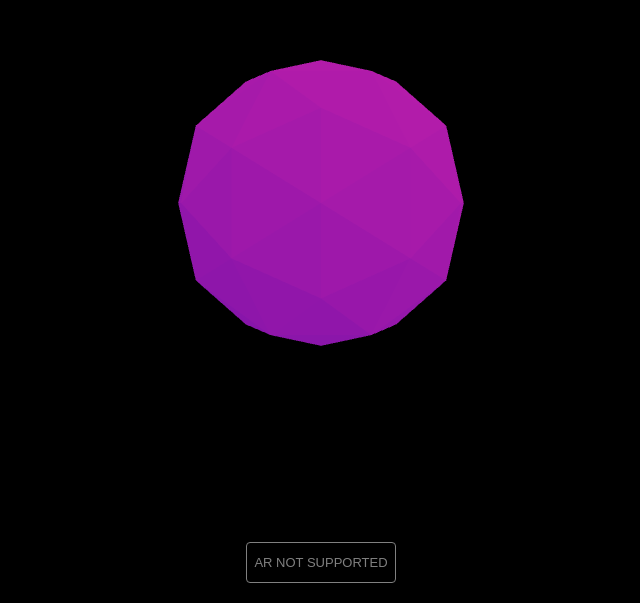
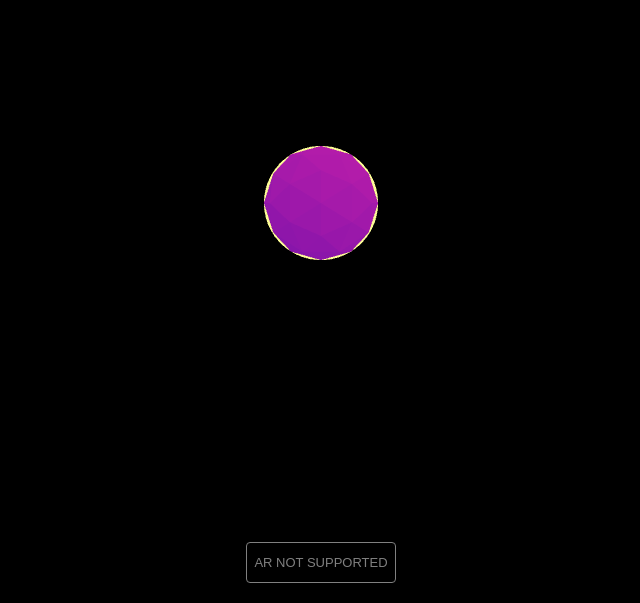
Before and after one commit to JeanKei/jeankei, a plain HTML site: page 2.more_objects.html in a window 1280 px wide. Shown: the part 197-800 px from the top of the page, without its empty margins (319-959 px from the left). Drawn offline with nearby package versions, Linux system fonts and the light colour scheme; animation ran at ten frames a second.

Commit message:
Update 2.more_objects.html

```diff
--- a/2.more_objects.html
+++ b/2.more_objects.html
@@ -53,7 +53,7 @@
       });
 
       mesh = new THREE.Mesh(geometry, material);
-      mesh.position.set(0, 0, -0.4);
+      mesh.position.set(0, 0, -1);
       scene.add(mesh);
 
       // Add a second torus shape to the scene
@@ -62,7 +62,7 @@
         color: new THREE.Color("rgb(253,253,150)")
       });
       mesh2 = new THREE.Mesh(geometry2, material2);
-      mesh2.position.set(0, 0, -1);
+      mesh2.position.set(0, 0, -2);
       scene.add(mesh2);
 
 			document.body.appendChild(ARButton.createButton(renderer));
```
